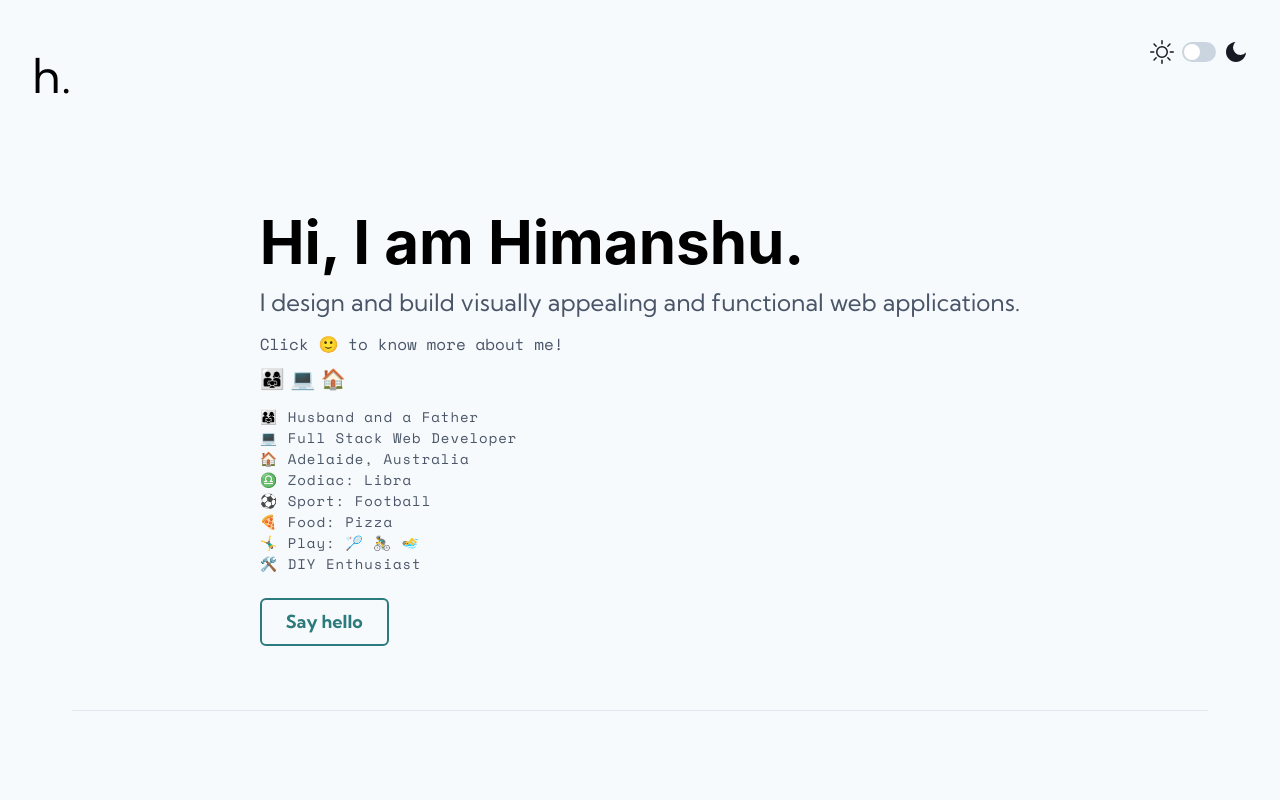
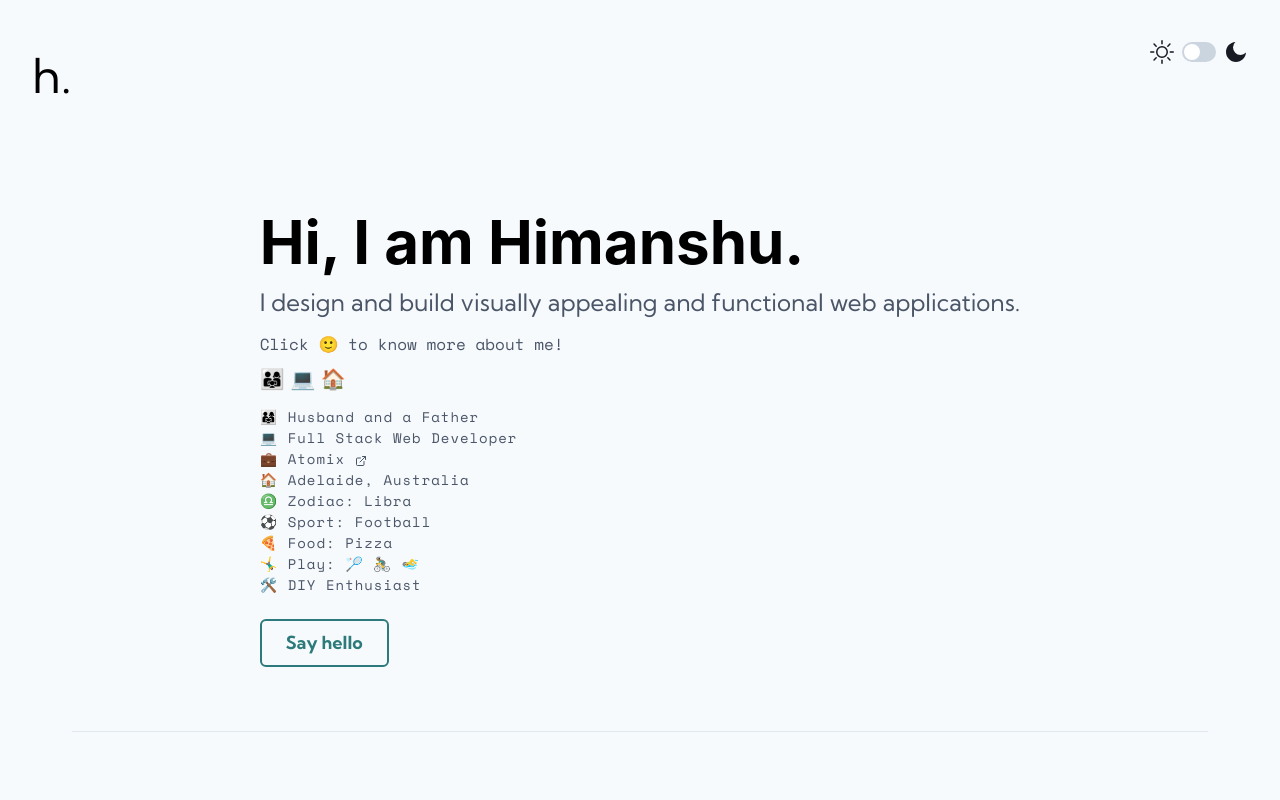
Before and after one commit to himanshu-sxna/hellohimanshu.com, a Next.js app: page / in a window 1280 px wide. Both pictures are taken after a click on the button "👨‍👩‍👧 💻 🏠". Shown: the top 800 px of the page. Built offline with nearby package versions, Linux system fonts and the light colour scheme.

Commit message:
updated work

```diff
--- a/components/About.js
+++ b/components/About.js
@@ -1,5 +1,6 @@
 import { useState } from "react"
-import { Text, useColorMode, Accordion, AccordionItem, AccordionButton, AccordionPanel } from "@chakra-ui/react"
+import { Text, useColorMode, Accordion, AccordionItem, AccordionButton, AccordionPanel, Link } from "@chakra-ui/react"
+import { ExternalLinkIcon } from "@chakra-ui/icons"
 import colorModes from '../theme/colorMode'
 
 const AboutSection = () => {
@@ -52,6 +53,17 @@ const AboutSection = () => {
                         <br/>
                         💻 Full Stack Web Developer
                         <br/>
+                        <Link
+                            href="https://www.atomix.com.au/"
+                            target="_blank"
+                            _hover={{textDecoration:"none"}}
+                            _active={{outline:"none", border:"none"}}
+                            _focus={{outline:"none", border:"none"}}
+                            rel="noopener noreferrer"
+                        >
+                            💼 Atomix <ExternalLinkIcon boxSize={3}/>
+                        </Link>
+                        <br/>
                         🏠 Adelaide, Australia
                         <br/>
                         ♎ Zodiac: Libra
```
